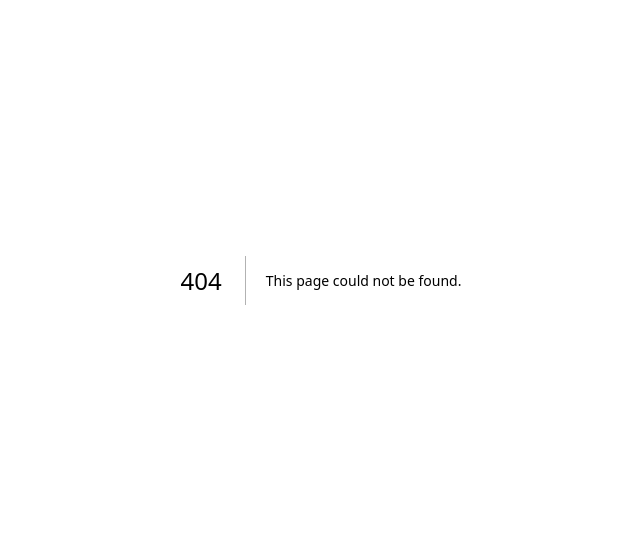
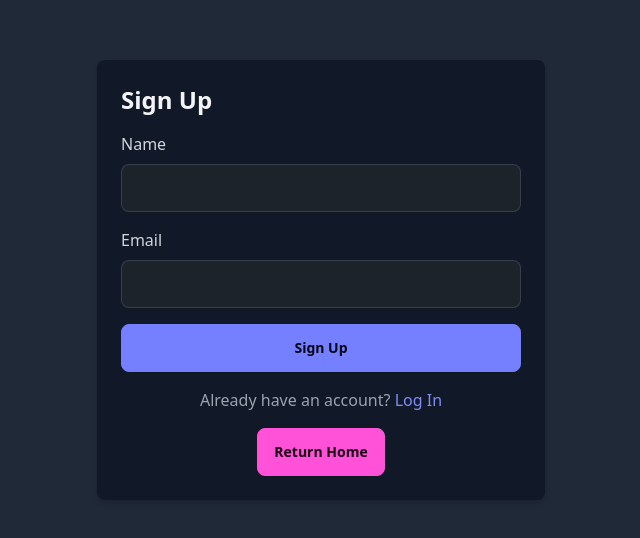
Before and after one commit to 3rdbrain/myfirstwebapp, a Next.js app in the folder frontend/: page /signup in a window 1280 px wide. Before the commit this address had no page. Shown: the part 120-658 px from the top of the page, without its empty margins (319-959 px from the left). Built offline with nearby package versions, Linux system fonts and the light colour scheme.

Commit message:
sign up page

```diff
--- a/frontend/src/components/Navbar.js
+++ b/frontend/src/components/Navbar.js
@@ -36,8 +36,7 @@ export default function Navbar() {
               </Link>
             </div>
           </div>
-          <div className="hidden md:block">
-            <div className="ml-10 flex items-baseline space-x-4">
+          <div className="hidden md:flex items-center space-x-4">
             {navigation.map((item) => (
               <ScrollLink
                 key={item.name}
@@ -49,7 +48,9 @@ export default function Navbar() {
                 {item.name}
               </ScrollLink>
             ))}
-            </div>
+            <Link href="/signup" legacyBehavior>
+              <a className="btn btn-primary">Sign Up</a>
+            </Link>
           </div>
           <div className="-mr-2 flex md:hidden">
             <button
--- /dev/null
+++ b/frontend/src/components/SignUpSection.js
@@ -0,0 +1,49 @@
+import { useState } from 'react';
+
+export default function SignUpSection() {
+  const [formData, setFormData] = useState({ name: '', email: '' });
+
+  const handleChange = (e) => {
+    const { name, value } = e.target;
+    setFormData({ ...formData, [name]: value });
+  };
+
+  const handleSubmit = (e) => {
+    e.preventDefault();
+    // Handle form submission logic here
+    console.log('Form submitted:', formData);
+  };
+
+  return (
+    <div className="bg-gray-100 dark:bg-gray-800 p-6 rounded-lg shadow-md max-w-md mx-auto mt-10">
+      <h2 className="text-2xl font-bold text-gray-900 dark:text-gray-100 mb-4">Sign Up</h2>
+      <form onSubmit={handleSubmit}>
+        <div className="mb-4">
+          <label htmlFor="name" className="block text-gray-700 dark:text-gray-300 mb-2">Name</label>
+          <input
+            type="text"
+            id="name"
+            name="name"
+            value={formData.name}
+            onChange={handleChange}
+            className="input input-bordered w-full"
+            required
+          />
+        </div>
+        <div className="mb-4">
+          <label htmlFor="email" className="block text-gray-700 dark:text-gray-300 mb-2">Email</label>
+          <input
+            type="email"
+            id="email"
+            name="email"
+            value={formData.email}
+            onChange={handleChange}
+            className="input input-bordered w-full"
+            required
+          />
+        </div>
+        <button type="submit" className="btn btn-primary w-full">Sign Up</button>
+      </form>
+    </div>
+  );
+}
--- a/frontend/src/pages/index.js
+++ b/frontend/src/pages/index.js
@@ -2,6 +2,7 @@ import Navbar from '../components/Navbar';
 import Hero from '../components/Hero';
 import Features from '../components/Features';
 import Pricing from '../components/Pricing';
+
 
 export default function Home() {
   return (
--- /dev/null
+++ b/frontend/src/pages/signup.js
@@ -0,0 +1,60 @@
+import { useState } from 'react';
+import Link from 'next/link';
+
+export default function SignUpPage() {
+  const [formData, setFormData] = useState({ name: '', email: '' });
+
+  const handleChange = (e) => {
+    const { name, value } = e.target;
+    setFormData({ ...formData, [name]: value });
+  };
+
+  const handleSubmit = (e) => {
+    e.preventDefault();
+    // Handle form submission logic here
+    console.log('Form submitted:', formData);
+  };
+
+  return (
+    <div className="min-h-screen flex items-center justify-center bg-gray-100 dark:bg-gray-800">
+      <div className="bg-white dark:bg-gray-900 p-6 rounded-lg shadow-md max-w-md w-full">
+        <h2 className="text-2xl font-bold text-gray-900 dark:text-gray-100 mb-4">Sign Up</h2>
+        <form onSubmit={handleSubmit}>
+          <div className="mb-4">
+            <label htmlFor="name" className="block text-gray-700 dark:text-gray-300 mb-2">Name</label>
+            <input
+              type="text"
+              id="name"
+              name="name"
+              value={formData.name}
+              onChange={handleChange}
+              className="input input-bordered w-full"
+              required
+            />
+          </div>
+          <div className="mb-4">
+            <label htmlFor="email" className="block text-gray-700 dark:text-gray-300 mb-2">Email</label>
+            <input
+              type="email"
+              id="email"
+              name="email"
+              value={formData.email}
+              onChange={handleChange}
+              className="input input-bordered w-full"
+              required
+            />
+          </div>
+          <button type="submit" className="btn btn-primary w-full">Sign Up</button>
+        </form>
+        <p className="mt-4 text-center text-gray-600 dark:text-gray-400">
+          Already have an account? <Link href="/login" legacyBehavior><a className="text-indigo-600 dark:text-indigo-400">Log In</a></Link>
+        </p>
+        <div className="mt-4 text-center">
+          <Link href="/" legacyBehavior>
+            <a className="btn btn-secondary">Return Home</a>
+          </Link>
+        </div>
+      </div>
+    </div>
+  );
+}
```
Lines whose indentation alone changed are shown as unchanged.
